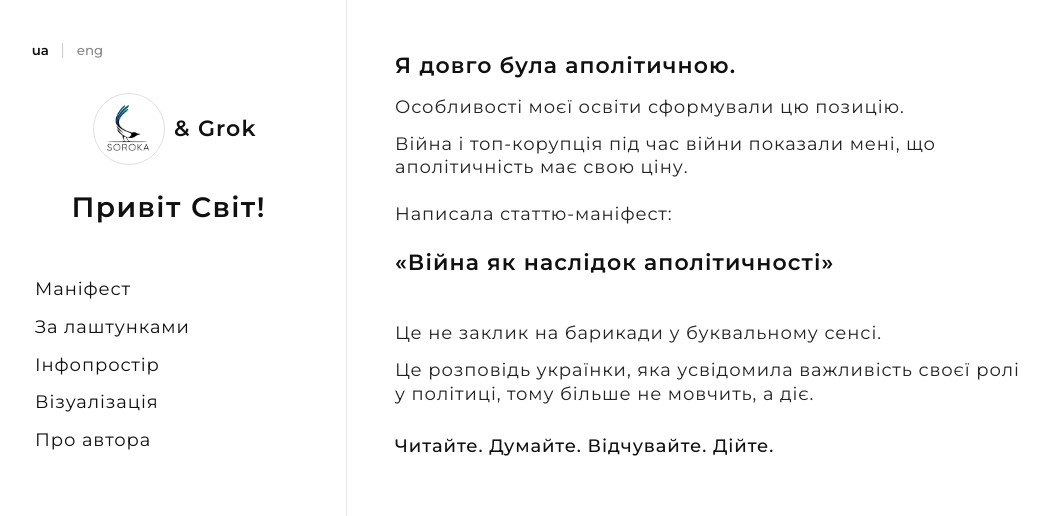
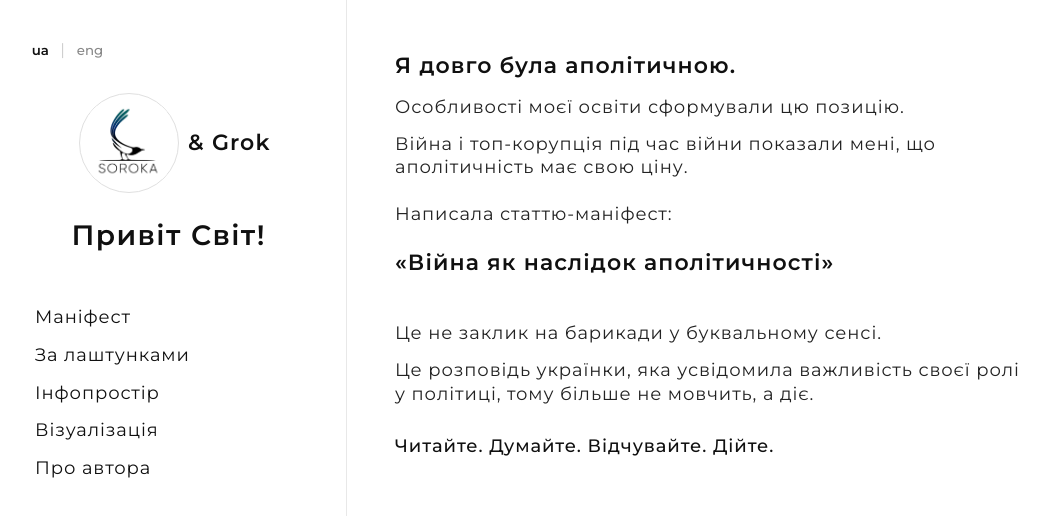
Before and after one commit to soroka2027/manifesto, an Angular app: page / in a window 1280 px wide. Shown: the top 516 px of the page, without its empty margins (13-1062 px from the left). Built offline with nearby package versions, Linux system fonts and the light colour scheme.

Commit message:
Increase logo-circle dimensions to 100px

```diff
--- a/src/app/pages/home/home.component.scss
+++ b/src/app/pages/home/home.component.scss
@@ -78,8 +78,8 @@
 }
 
 .logo-circle {
-  width: 72px;
-  height: 72px;
+  width: 100px;
+  height: 100px;
   border-radius: 50%;
   overflow: hidden;
   border: 1.5px solid #e0e0e0;
```
